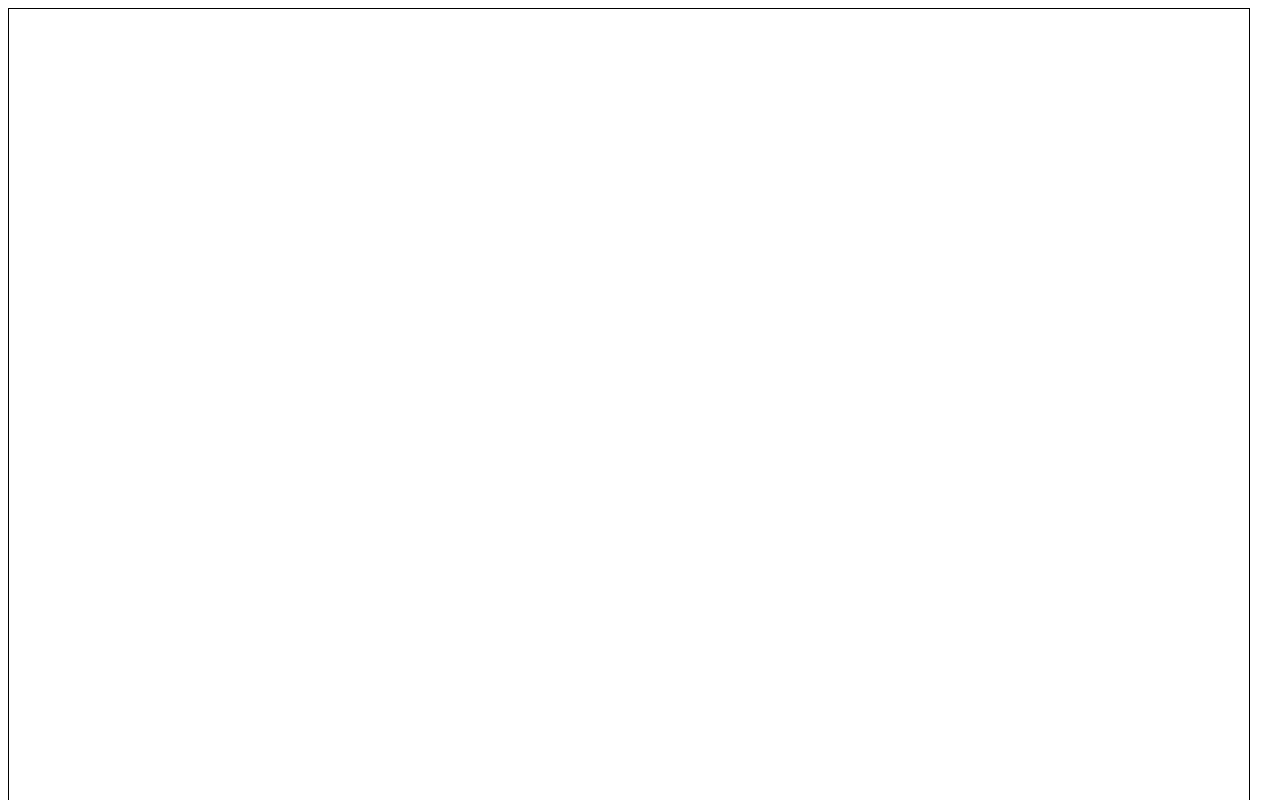
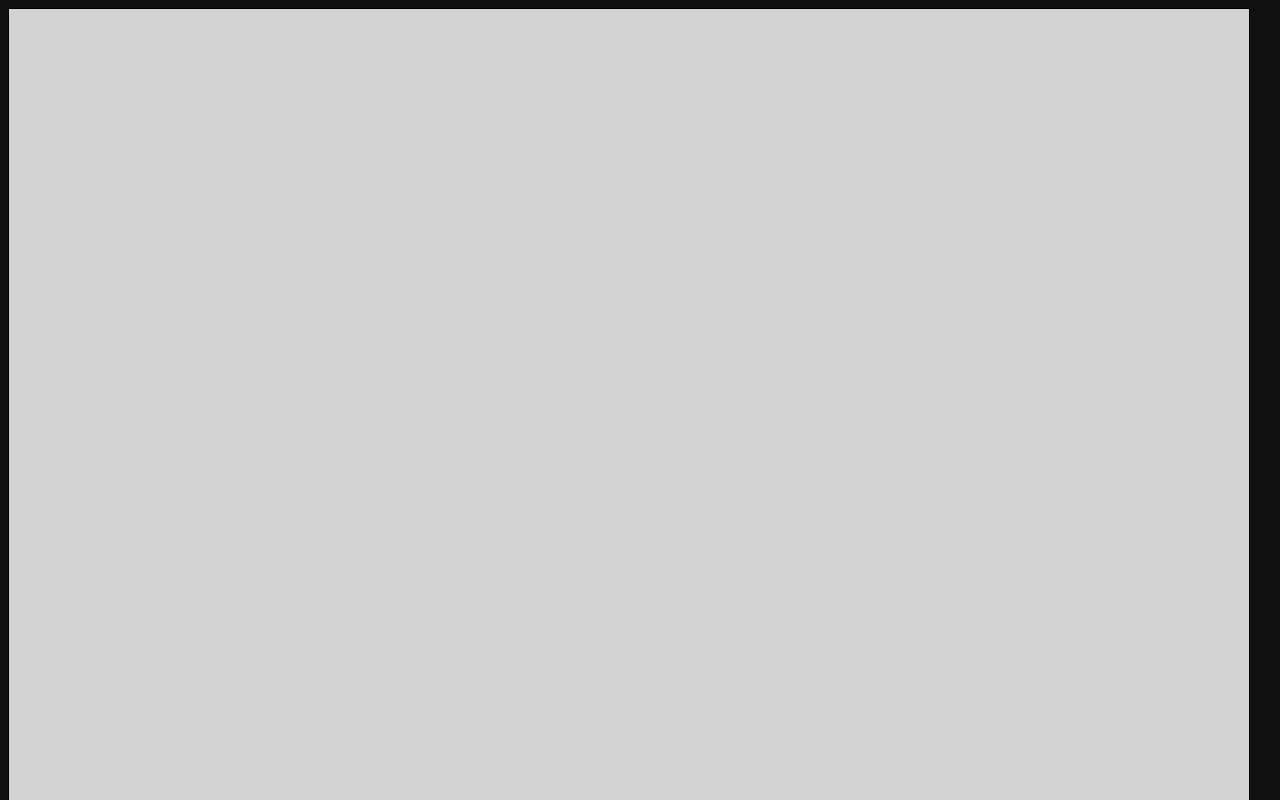
Before and after one commit to The-Freight-Train/Generating-html-css-code-using-a-js-script, a plain HTML site: page Draw Block/add_block.html in a window 1280 px wide. Shown: the top 800 px of the page. Drawn offline with Linux system fonts and the light colour scheme.

Commit message:
Update add_block.html

```diff
--- a/Draw Block/add_block.html
+++ b/Draw Block/add_block.html
@@ -4,6 +4,7 @@
     <meta charset="UTF-8">
     <meta name="viewport" content="width=device-width, initial-scale=1.0">
     <title>Block Drawer</title>
+	<link rel="stylesheet" href="style.css">
     <style>
         #canvas {
             position: relative;
@@ -11,6 +12,7 @@
             height: 1200px;
             border: 1px solid #000;
             cursor: crosshair; /* Change cursor to crosshair for drawing */
+			background-color:lightgrey;
         }
 
         .block {
@@ -27,6 +29,7 @@
             background: none;
             text-align: center;
             font-family: inherit;
+			color: grey;
         }
 
         .resizer {
```
